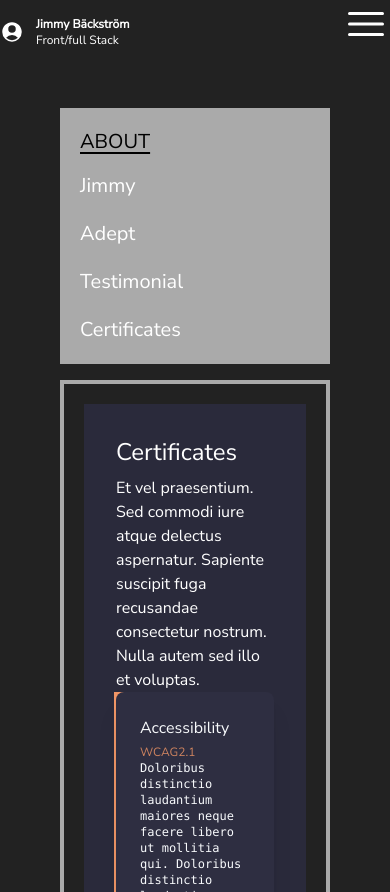
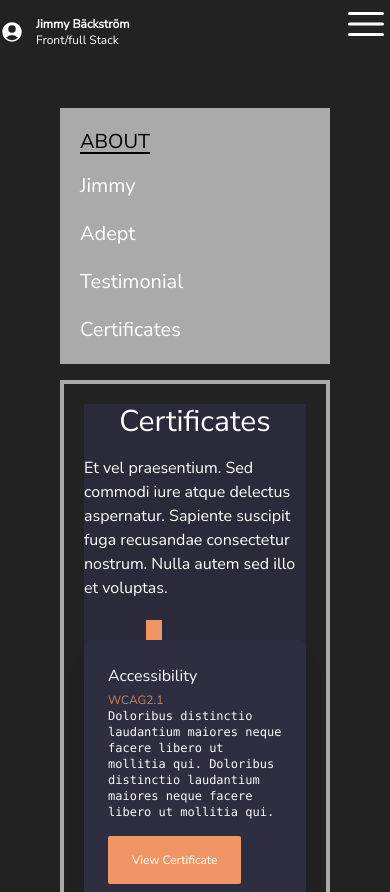
Before and after one commit to wongprom/test-next-13, a Next.js app: page /about/certificates in a window 390 px wide. Built offline with nearby package versions, Linux system fonts and the light colour scheme.

Commit message:
#8 Tweak responsive design certificat page.

```diff
--- a/app/about/certificates/page.tsx
+++ b/app/about/certificates/page.tsx
@@ -1,19 +1,24 @@
 const CertificatesPage = () => {
   const n = 8;
   return (
-    <div className="text-white bg-[#2A2A3B] p-8  ">
+    <div className="text-white bg-[#2A2A3B] p-0 sm:p-8">
       <div className="max-w-screen-lg mx-auto">
-        <div className="">
-          <h1 className="text-2xl">Certificates</h1>
+        <div className="grid grid-cols-4 gap-2">
+          <div className="col-span-4 lg:col-span-1">
+            <h1 className="text-3xl text-center sm:text-left lg:text-2xl">
+              Certificates
+            </h1>
           </div>
-        <div className="mt-2">
+          <div className="col-span-4 lg:col-span-3 mt-2">
             <p>
               Et vel praesentium. Sed commodi iure atque delectus aspernatur.
               Sapiente suscipit fuga recusandae consectetur nostrum. Nulla autem
               sed illo et voluptas.
             </p>
           </div>
-        <div className="relative flex flex-col gap-4 bg-[#2A2A3B] max-w-screen-lg">
+        </div>
+
+        <div className="relative flex flex-col gap-7 bg-[#2A2A3B] max-w-screen-lg py-5 mt-5">
           {[...Array(n)].map((e, i) => (
             <div
               key={i}
```
Lines whose indentation alone changed are shown as unchanged.
